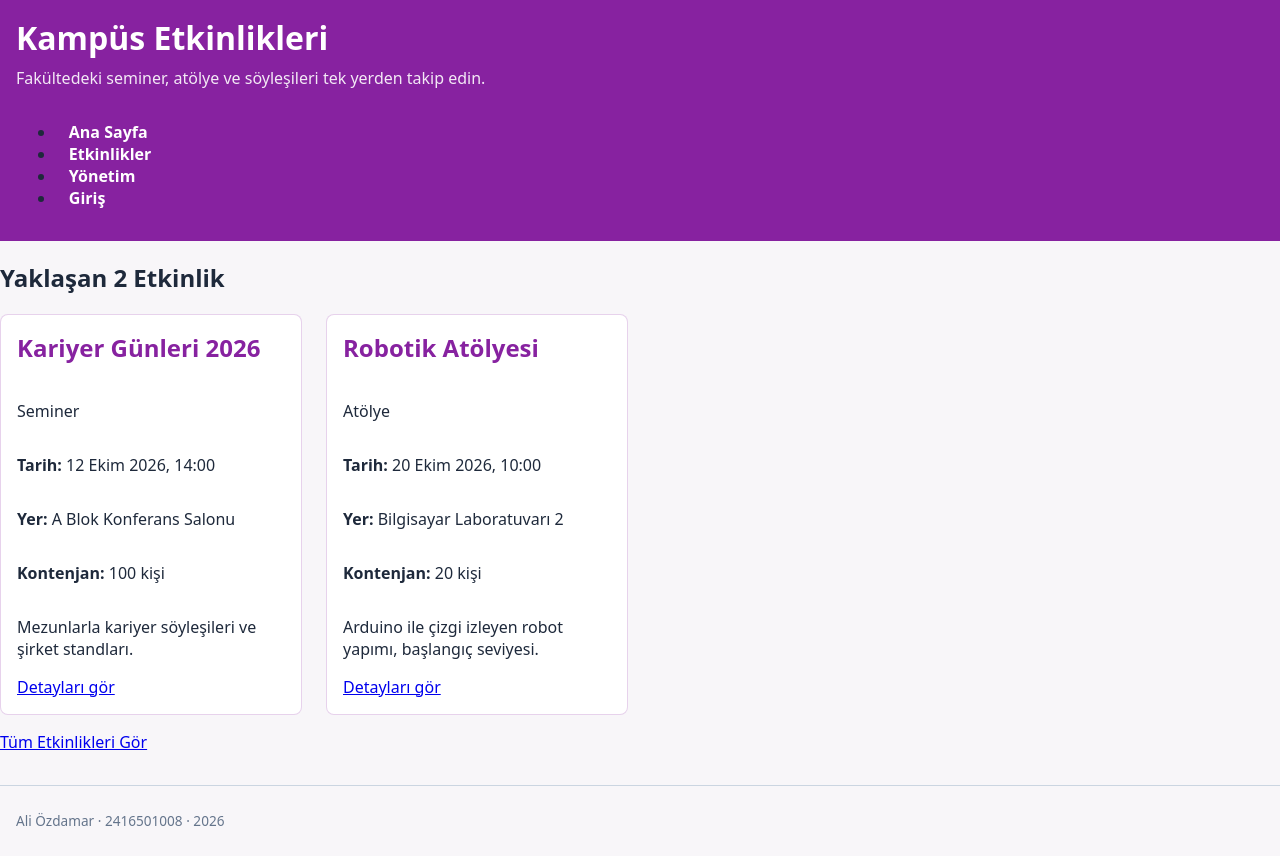
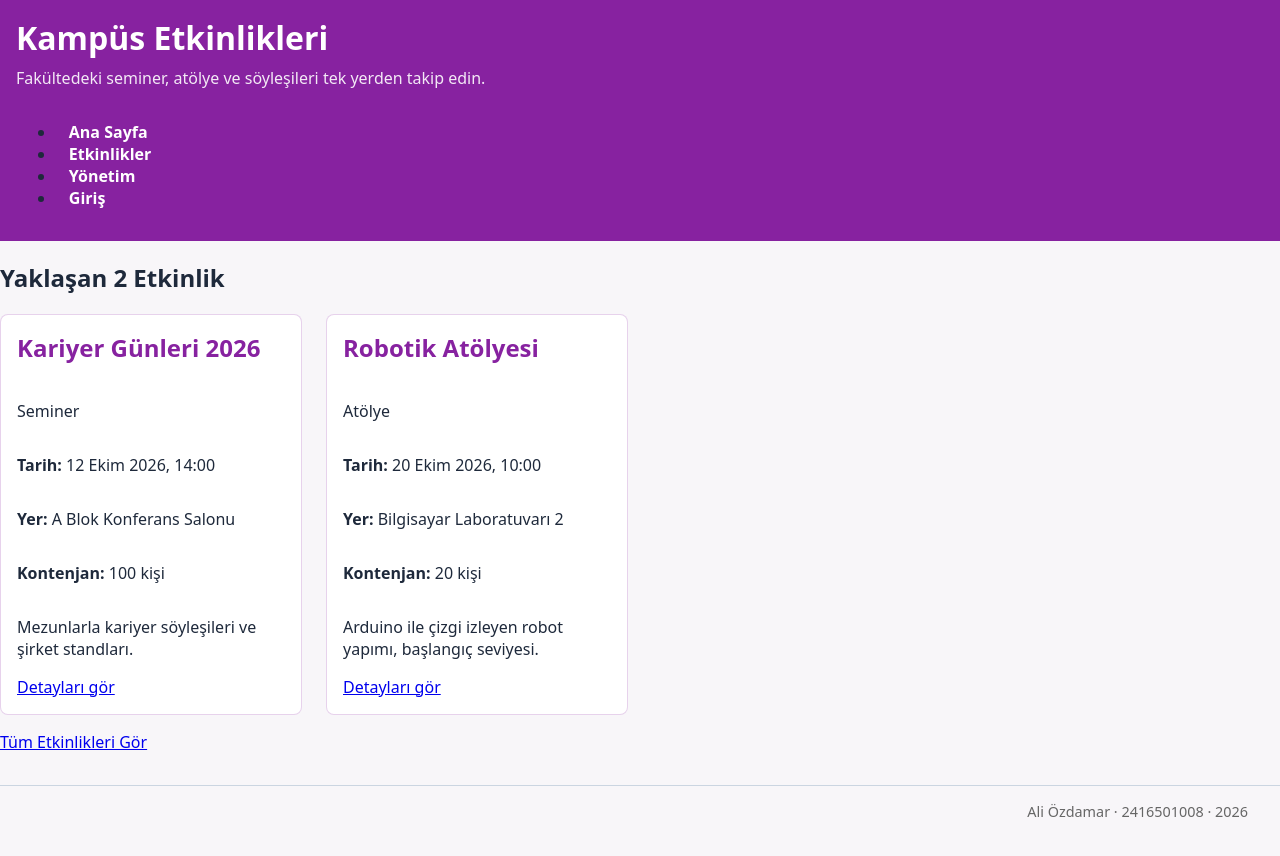
Before and after one commit to The-Damar/kampus-etkinlik, a React (Vite) app in the folder frontend/: page / in a window 1280 px wide. Built offline with nearby package versions, Linux system fonts and the light colour scheme.

Commit message:
Update footer alignment and student info

```diff
--- a/frontend/src/components/layout/Footer.tsx
+++ b/frontend/src/components/layout/Footer.tsx
@@ -1,7 +1,9 @@
 function Footer() {
   return (
-    <footer>
-      <p>Ali Özdamar &middot; 2416501008 &middot; 2026</p>
+    <footer style={{ textAlign: "right", padding: "1rem 2rem", marginTop: "2rem" }}>
+      <p style={{ margin: 0, fontSize: "0.9rem", color: "#666" }}>
+        Ali Özdamar · 2416501008 · 2026
+      </p>
     </footer>
   );
 }
```
